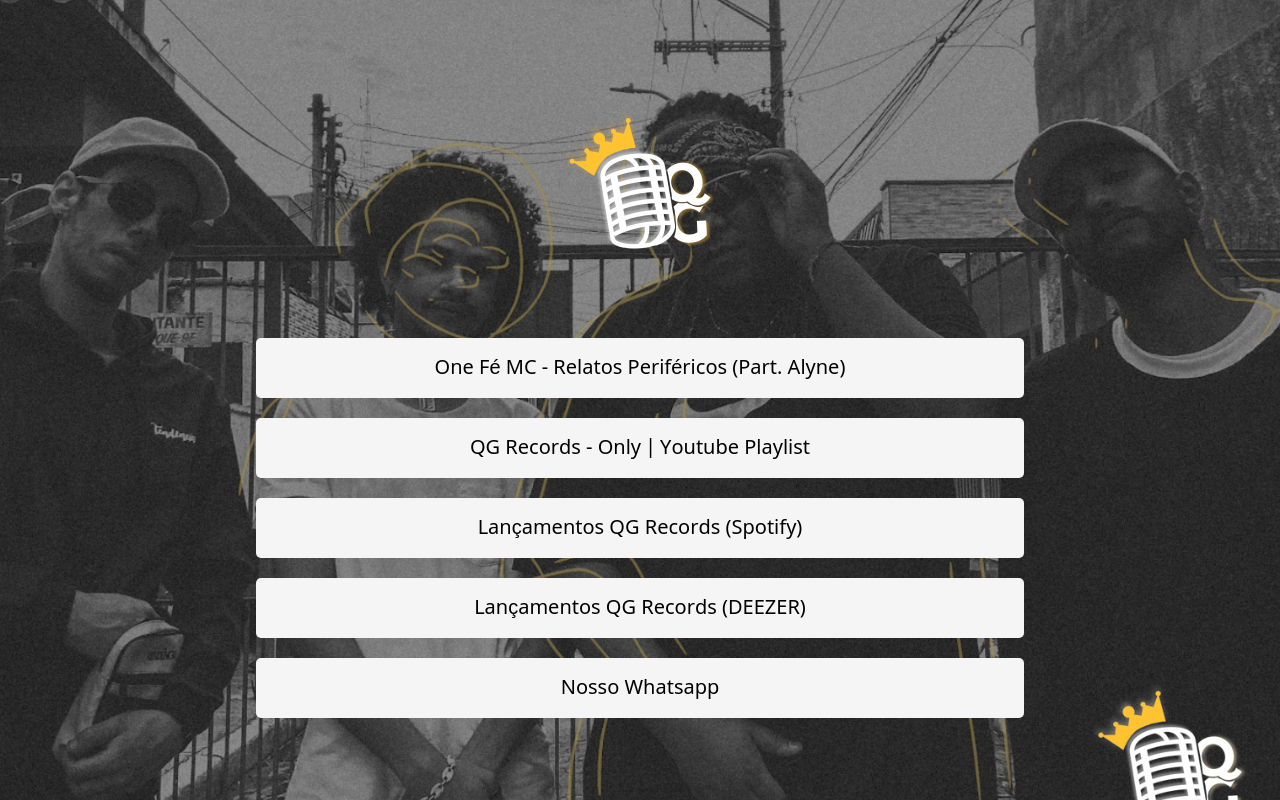
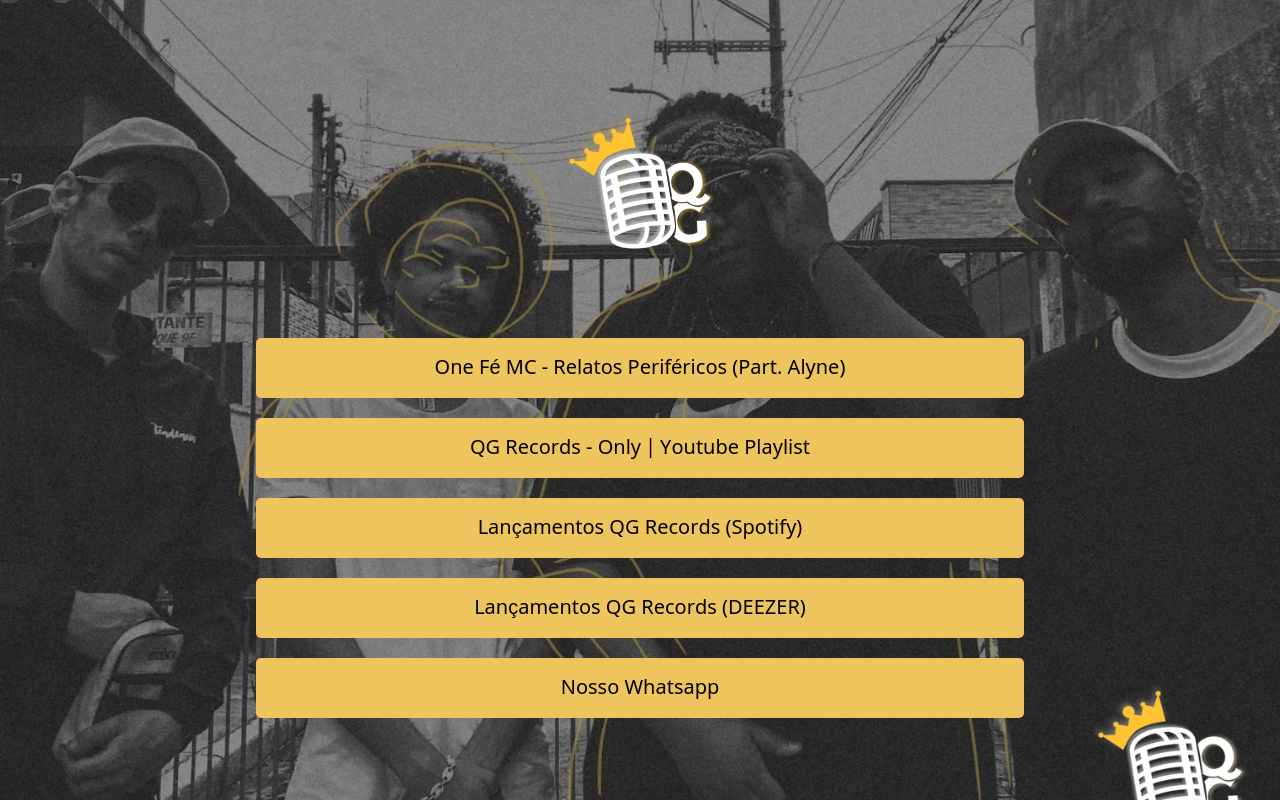
Before and after one commit to Phregenes/qg-records, a React (Create React App) app: page /links in a window 1280 px wide. Built offline with nearby package versions, Linux system fonts and the light colour scheme.

Commit message:
style(links): edit color button

```diff
--- a/src/components/Pages/Home/index.js
+++ b/src/components/Pages/Home/index.js
@@ -6,7 +6,6 @@
 import Tim from '../../../assents/img/artistas/tim.jpg';
 import SocialMedia from '../../SocialMedia';
 import MusicLibrary from '../../MusicLibrary';
-import MenuBar from '../../MenuBar';
 
 const Home = () =>
 
@@ -14,7 +13,6 @@
   <div className="pimg1">
     <div className="ptext">
       <img className="logo" src={logo}/>
-      {/* <MenuBar /> */}
     </div>
   </div>
 
--- a/src/components/Pages/Links/styles.css
+++ b/src/components/Pages/Links/styles.css
@@ -25,7 +25,7 @@
   size: 10px;
   border-radius: 5px;
   color: black;
-  background-color: whitesmoke;
+  background-color: #eec55c;
   text-decoration: none;
   text-align: center;
 }
@@ -40,7 +40,7 @@
 .buttonLink:hover {
   background-color: #3d3d3d;
   transition: 20ms;
-  color: aliceblue;
+  color: #eec55c;
 }
 
 .ptext {
```
